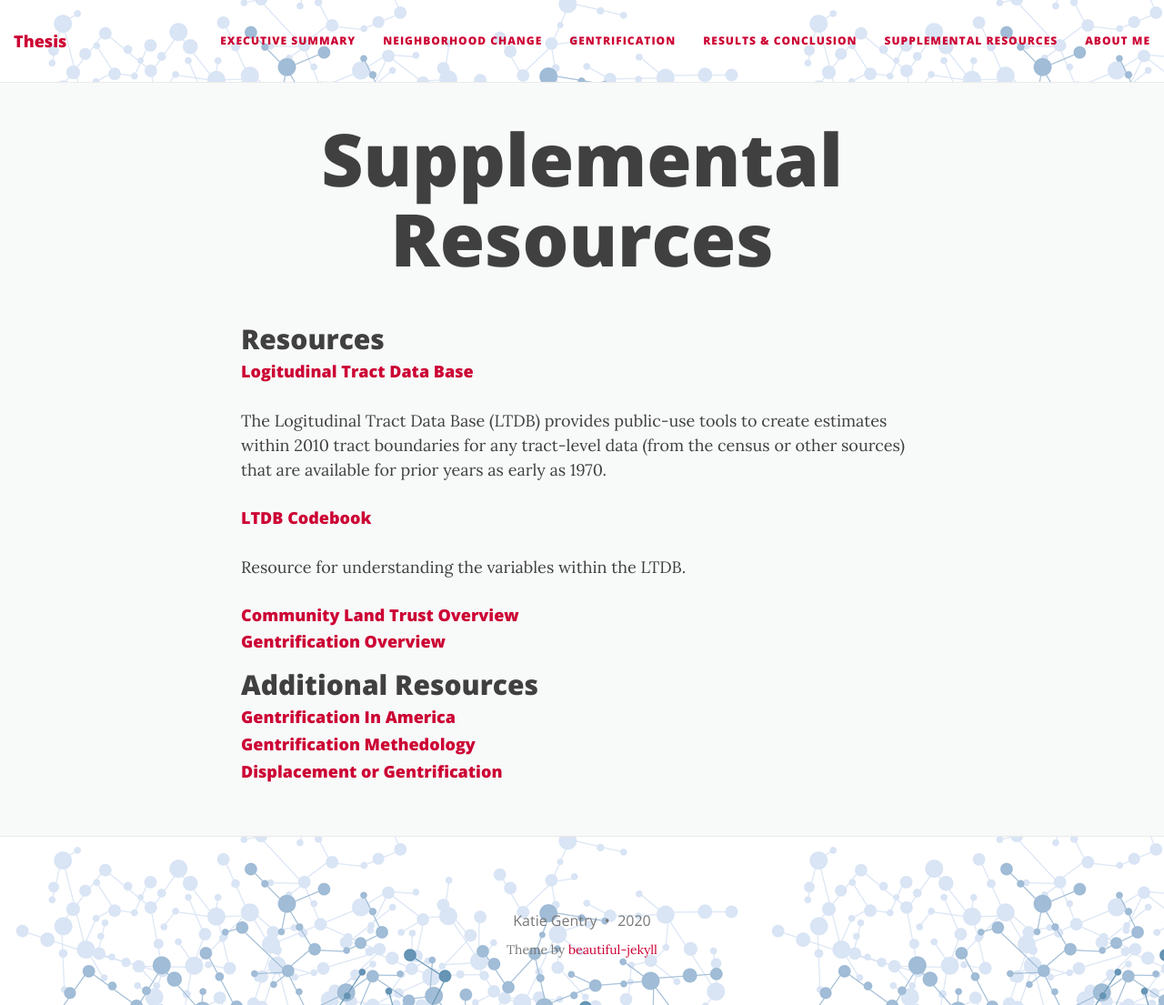
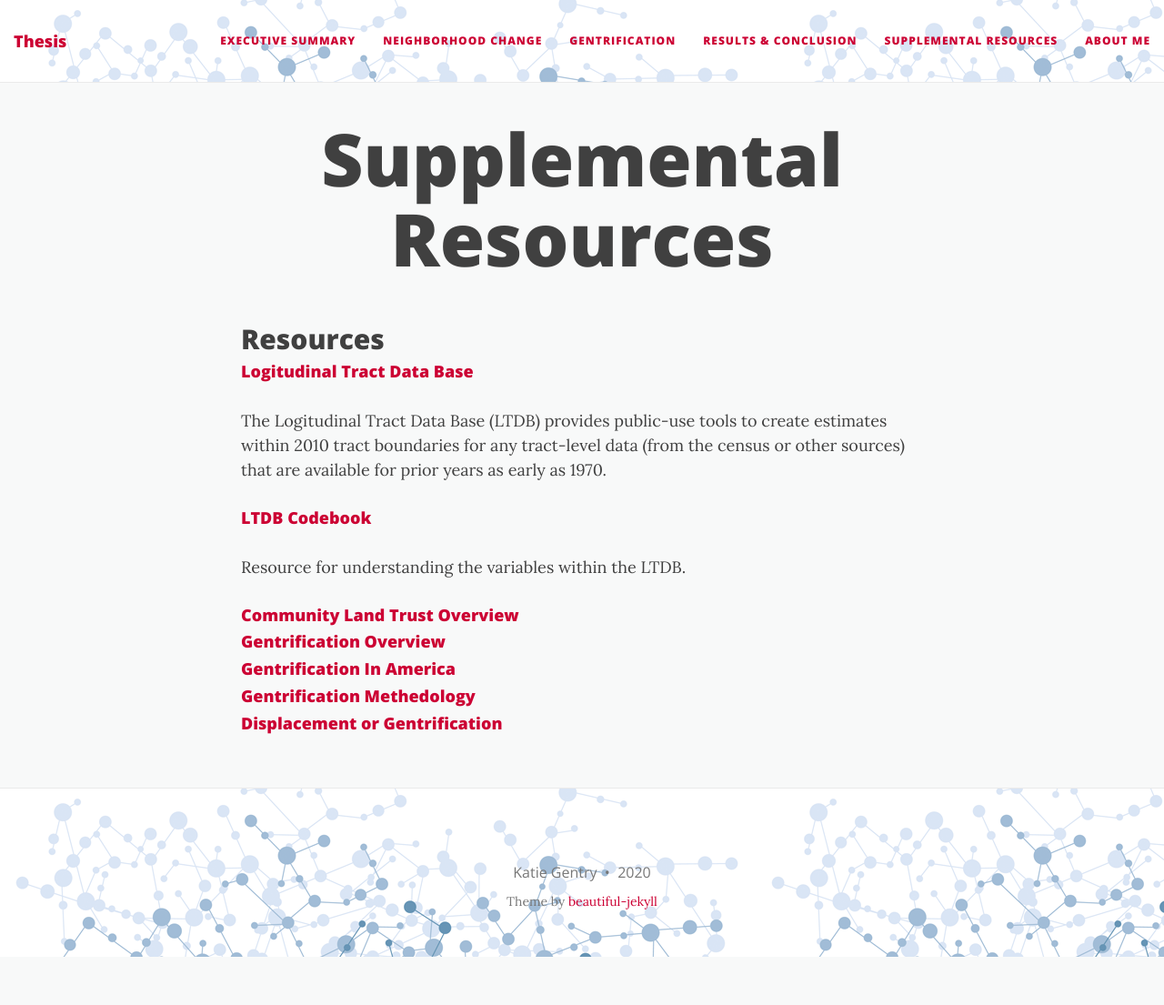
Before and after one commit to katiegentry07/thesis, a Jekyll site: the page built from resources.md, in a window 1280 px wide and 1105 px high. Shown: the whole window at 91% size. Built offline with Jekyll 4.4.1, drawn with Linux system fonts in a browser that asks for light colours; nearby versions of some CDN libraries.

Commit message:
Update resources.md

```diff
--- a/resources.md
+++ b/resources.md
@@ -17,8 +17,6 @@ Resource for understanding the variables within the LTDB.
 
 #### [Gentrification Overview](https://www.youtube.com/watch?v=V0zAvlmzDFc)
 
-## Additional Resources
-
 #### [Gentrification In America](/files/gentrification-in-america-report.pdf)
 
 #### [Gentrification Methedology](/files/gentrification-methodology.pdf)
```
